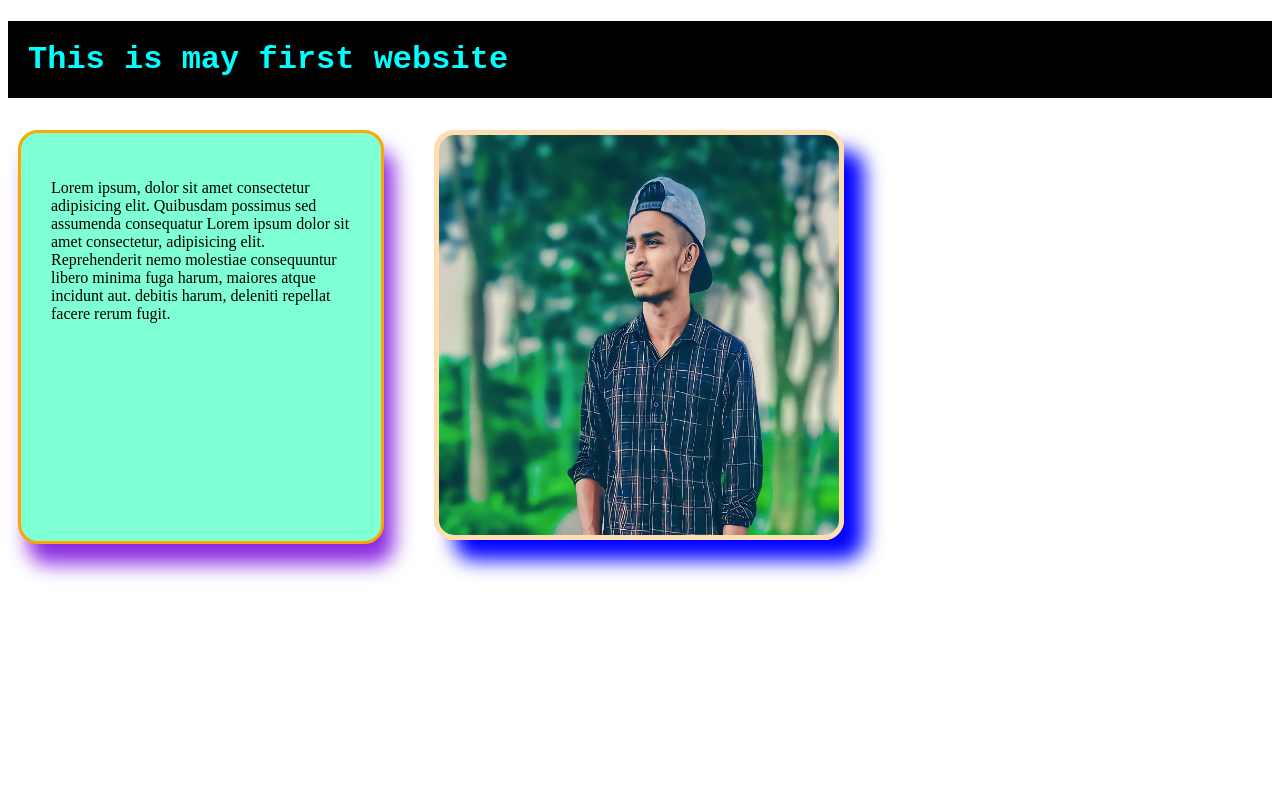
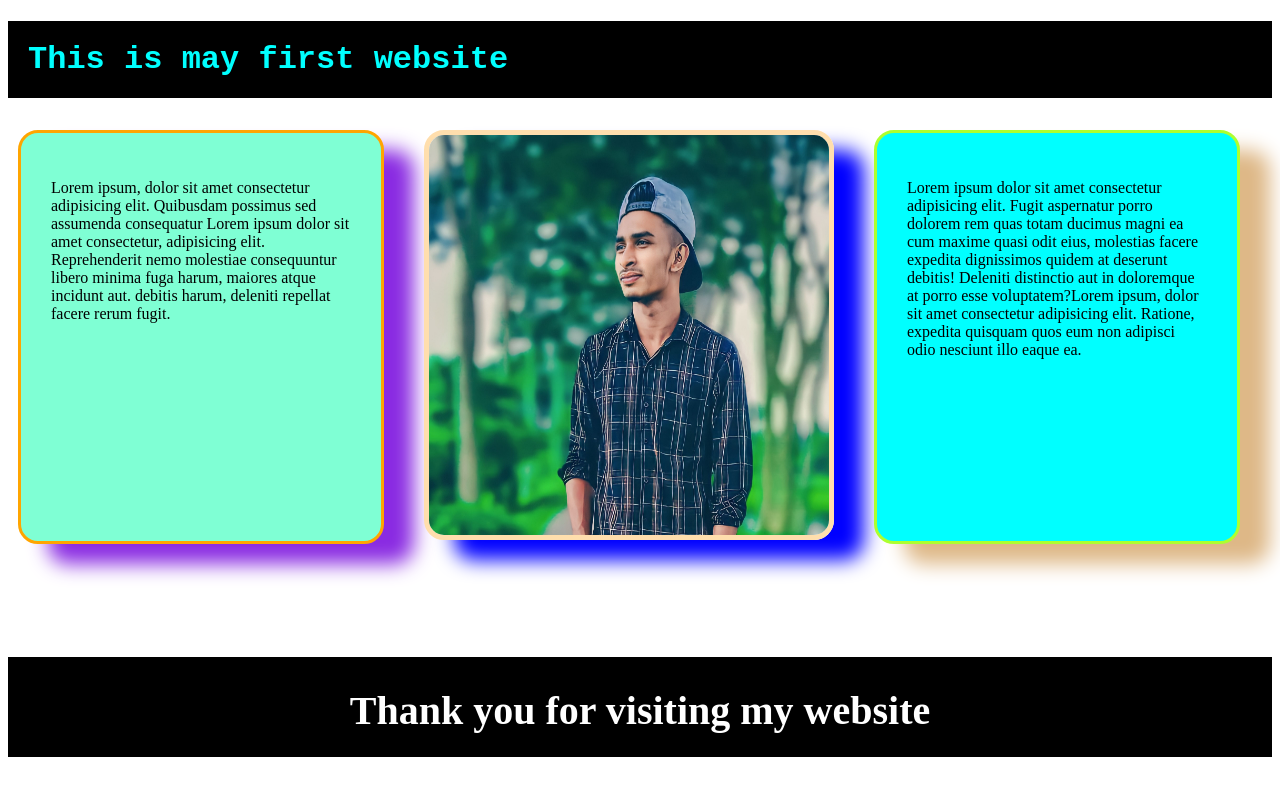
Before and after one commit to FR-Mislul/my-first-github-repo, a plain HTML site: page index.html in a window 1280 px wide. Drawn offline with Linux system fonts and the light colour scheme.

Commit message:
added my secent blog

```diff
--- a/first_style.css
+++ b/first_style.css
@@ -9,21 +9,49 @@ h1{
     display: flex;
     padding: 10px;
     padding-bottom: 80px;
+    position: relative;
 }
 #first{
     width: 300px;
     padding: 30px;
     border: 3px solid orange;
     background-color: aquamarine;
-    box-shadow: 10px 20px 20px blueviolet;
+    box-shadow: 30px 20px 20px blueviolet;
     display: flex;
     border-radius: 20px;
+}
+h2{
+    text-align: center;
+
 }
 #pic img{
     width: 400px;
     height: 400px;
-    margin-left: 50px;
-    box-shadow: 20px 20px 20px blue;
+    margin-left: 40px;
+    box-shadow: 30px 20px 20px blue;
     border: 5px solid navajowhite;
     border-radius: 20px;
     }
+    .me{
+        width: 300px;
+        padding: 30px;
+        border: 3px solid greenyellow;
+        background-color: aqua;
+        box-shadow: 30px 20px 20px burlywood;
+        display: flex;
+        border-radius: 20px;
+        margin-left: 40px;
+    }
+    #fot{
+        width: 100%;
+        height: 100px;
+        background-color: black;
+        align-items: center;
+        margin-bottom: 50px;
+    }
+    #fot h2{
+        color: white;
+        font-size: 40px;
+        text-align: center;
+        padding: 30px;
+    }
--- a/index.html
+++ b/index.html
@@ -15,6 +15,14 @@
         <div id="pic">
             <img src="logo.jpg" alt="Mislul">
         </div>
+        <div class="me">
+            <p>Lorem ipsum dolor sit amet consectetur adipisicing elit. Fugit aspernatur porro dolorem rem quas totam ducimus magni ea cum maxime quasi odit eius, molestias facere expedita dignissimos quidem at deserunt debitis! Deleniti distinctio aut in doloremque at porro esse voluptatem?Lorem ipsum, dolor sit amet consectetur adipisicing elit. Ratione, expedita quisquam quos eum non adipisci odio nesciunt illo eaque ea.</p>
+        </div>
     </div>
+    <footer>
+        <div id="fot">
+            <h2>Thank you for visiting my website</h2>
+        </div>
+    </footer>
 </body>
 </html>
```
